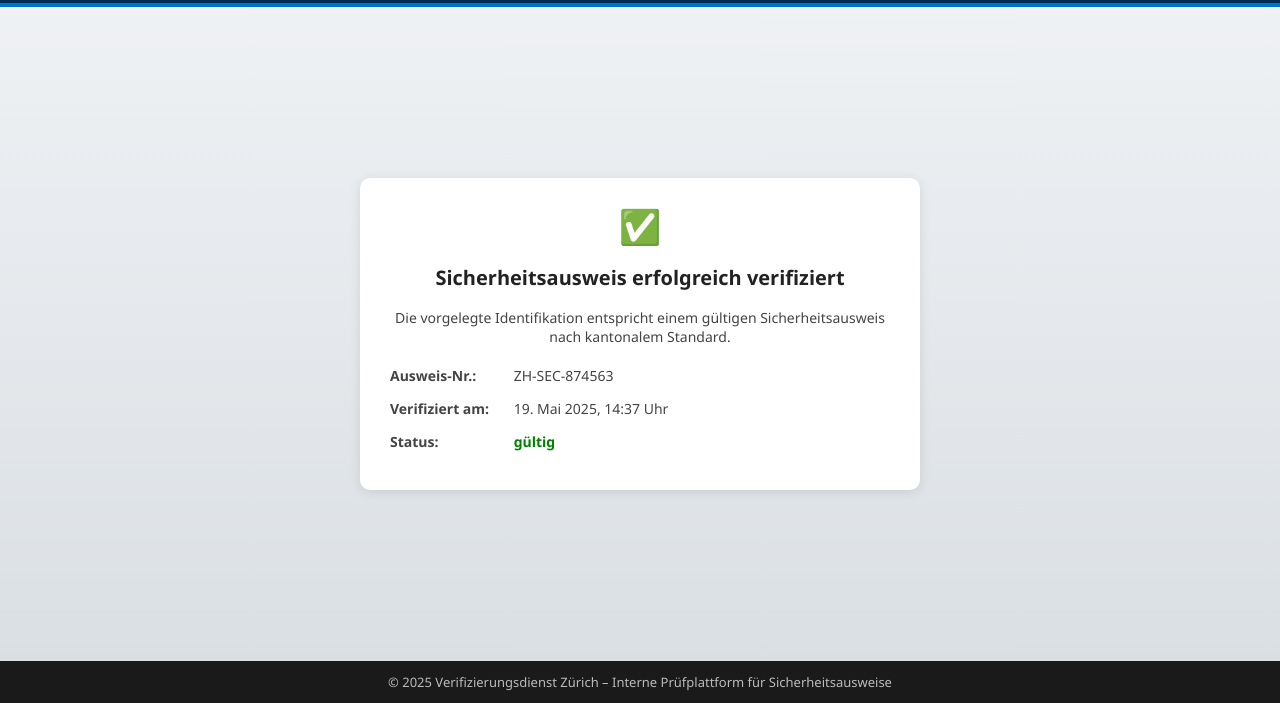
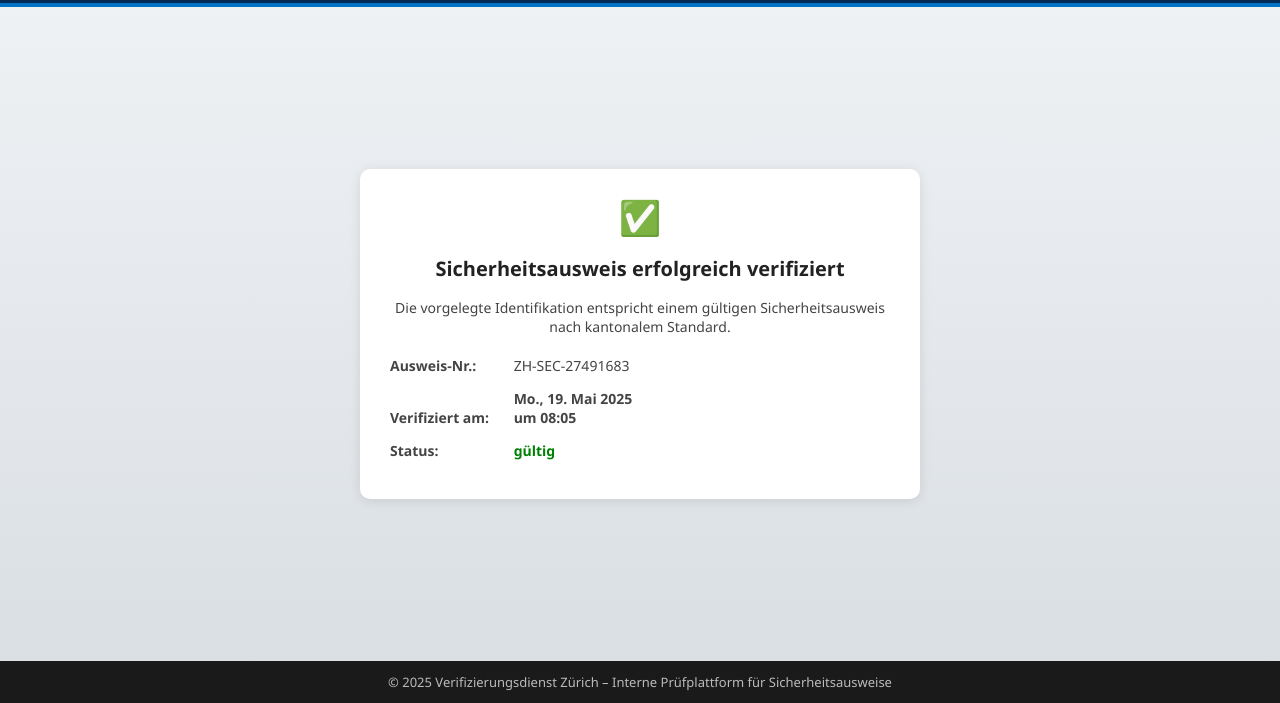
Before and after one commit to IDverification/Test-1, a plain HTML site: page index.html in a window 1280 px wide. Shown: the part 97-800 px from the top of the page. Drawn offline with Linux system fonts and the light colour scheme.

Commit message:
Update index.html

```diff
--- a/index.html
+++ b/index.html
@@ -108,7 +108,6 @@
 <body>
 
   <header>
-    <!-- Kleines SVG-Zürich-Wappen -->
     <svg class="logo" viewBox="0 0 100 100" xmlns="http://www.w3.org/2000/svg">
       <polygon points="0,0 100,0 100,100" fill="#0074c4"/>
       <polygon points="0,0 0,100 100,100" fill="#ffffff"/>
@@ -127,8 +126,8 @@
       <p>Die vorgelegte Identifikation entspricht einem gültigen Sicherheitsausweis nach kantonalem Standard.</p>
 
       <div class="info-list">
-        <p><span>Ausweis-Nr.:</span> ZH-SEC-874563</p>
-        <p><span>Verifiziert am:</span> 19. Mai 2025, 14:37 Uhr</p>
+        <p><span>Ausweis-Nr.:</span> ZH-SEC-27491683</p>
+        <p><span>Verifiziert am:</span> <span id="timestamp"></span></p>
         <p><span>Status:</span> <span style="color: green;">gültig</span></p>
       </div>
     </div>
@@ -138,5 +137,19 @@
     © 2025 Verifizierungsdienst Zürich – Interne Prüfplattform für Sicherheitsausweise
   </div>
 
+  <script>
+    const options = {
+      weekday: 'short',
+      day: '2-digit',
+      month: 'long',
+      year: 'numeric',
+      hour: '2-digit',
+      minute: '2-digit'
+    };
+    const now = new Date();
+    const formatter = new Intl.DateTimeFormat('de-CH', options);
+    document.getElementById("timestamp").innerText = formatter.format(now);
+  </script>
+
 </body>
 </html>
```
